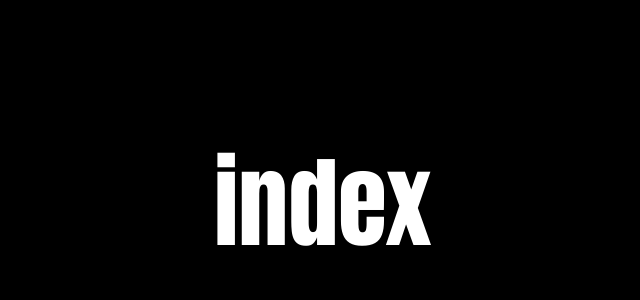
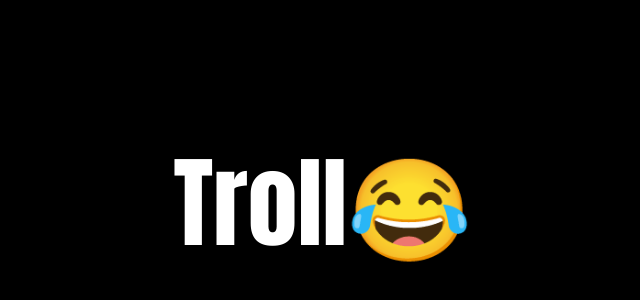
Before and after one commit to nnnguyenthihue123-afk/B-i-t-p, a plain HTML site: page index.html in a window 1280 px wide. Shown: the part 200-500 px from the top of the page, without its empty margins (319-959 px from the left). Drawn offline with Linux system fonts and the light colour scheme.

Commit message:
index.html

```diff
--- a/index.html
+++ b/index.html
@@ -32,7 +32,7 @@
   </style>
 </head>
 <body>
-  index
+  Troll😂
 </body>
 
 </html>
```
